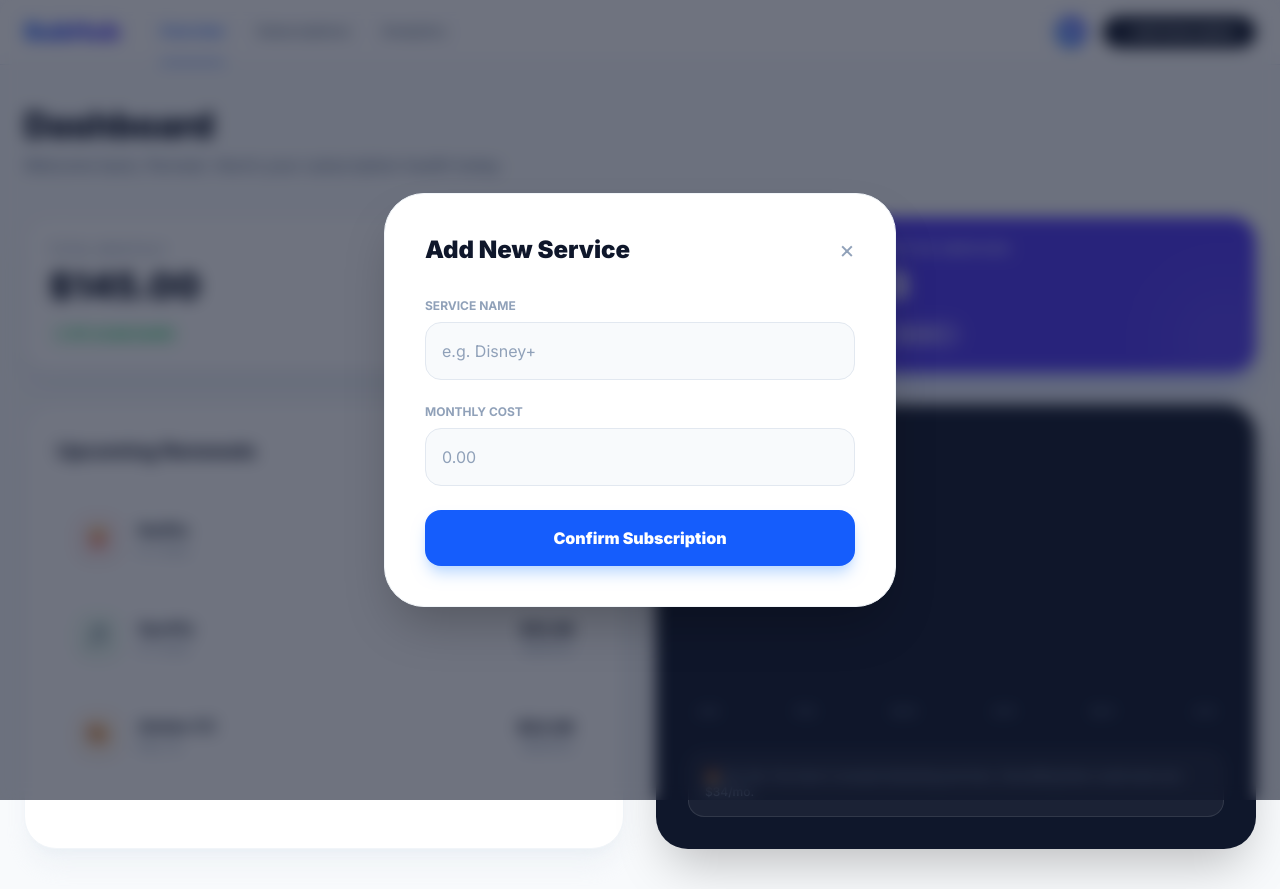
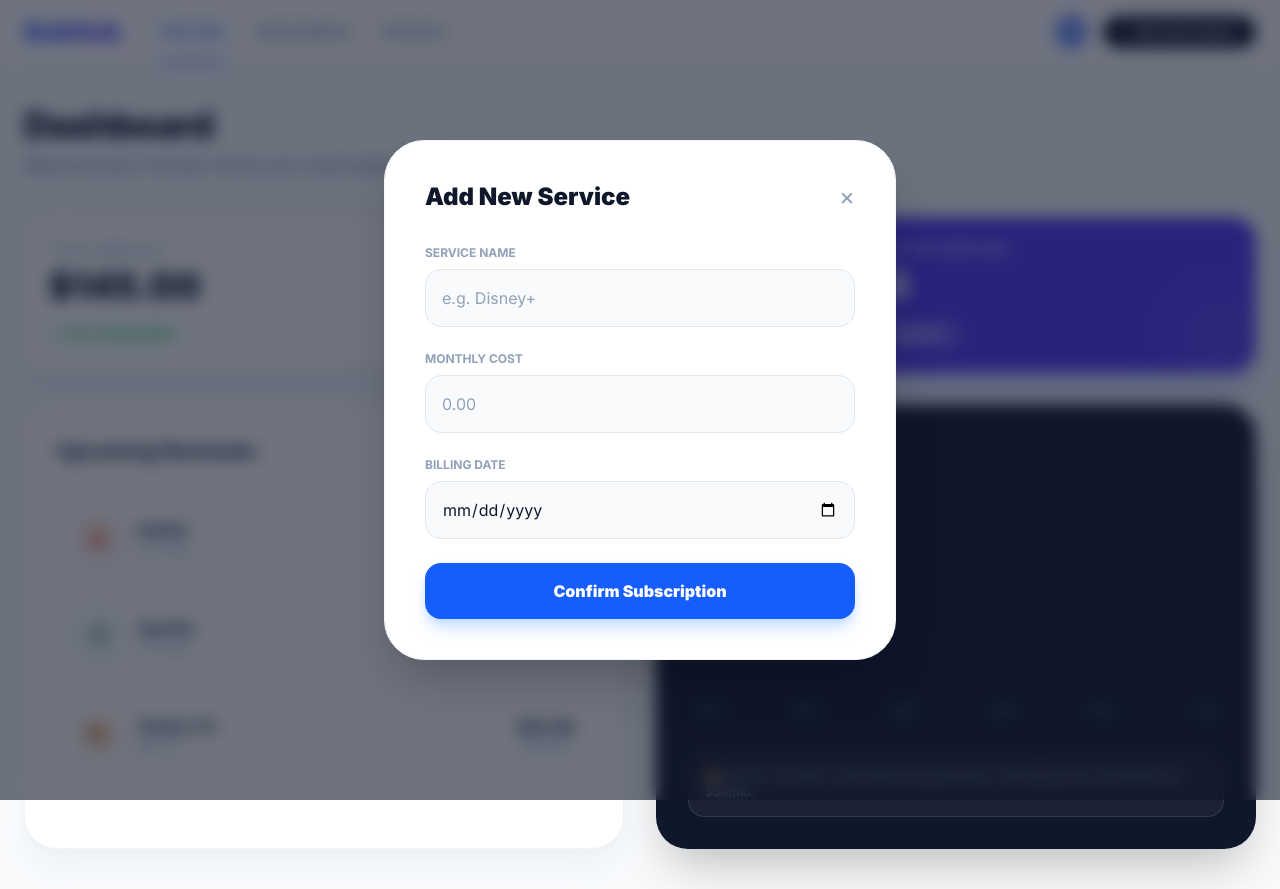
Before and after one commit to Parneetsandhu05/subhub, a Next.js app: page / in a window 1280 px wide. Both pictures are taken after a click on the button "+ Add Subscription". Built offline with nearby package versions, Linux system fonts and the light colour scheme.

Commit message:
feat: added localStorage persistence for subscriptions

```diff
--- a/src/app/page.tsx
+++ b/src/app/page.tsx
@@ -1,6 +1,6 @@
 'use client';
 
-import { useState } from 'react';
+import { useState, useEffect } from 'react';
 import Link from 'next/link';
 import AddSubscriptionModal from '@/components/AddSubscriptionModal';
 
@@ -12,6 +12,18 @@ export default function Home() {
     { name: 'Spotify', price: '$10.99', date: 'In 5 days', icon: '🎵', color: 'bg-green-50' },
     { name: 'Adobe CC', price: '$54.99', date: 'May 1st', icon: '🎨', color: 'bg-orange-50' },
   ]);
+  // 1. Load data from localStorage on startup
+  useEffect(() => {
+    const savedData = localStorage.getItem('subhub_storage');
+    if (savedData) {
+      setSubscriptions(JSON.parse(savedData));
+    }
+  }, []);
+
+  // 2. Save data to localStorage whenever the list changes
+  useEffect(() => {
+    localStorage.setItem('subhub_storage', JSON.stringify(subscriptions));
+  }, [subscriptions]);
 
   // 2. Logic to add a new subscription to the list
   const addSubscription = (newSub: any) => {
--- a/src/components/AddSubscriptionModal.tsx
+++ b/src/components/AddSubscriptionModal.tsx
@@ -11,7 +11,7 @@ interface ModalProps {
 export default function AddSubscriptionModal({ isOpen, onClose, onAdd }: ModalProps) {
   const [name, setName] = useState('');
   const [price, setPrice] = useState('');
-
+  const [billingDate, setBillingDate] = useState('');
   if (!isOpen) return null;
 
   const handleSubmit = (e: React.FormEvent) => {
@@ -21,7 +21,7 @@ export default function AddSubscriptionModal({ isOpen, onClose, onAdd }: ModalPr
     const newEntry = {
       name: name,
       price: `$${price}`,
-      date: 'Just added',
+      date: billingDate ? `Next: ${billingDate}` : 'No date set',
       icon: '🛡️',
       color: 'bg-blue-50'
     };
@@ -32,6 +32,7 @@ export default function AddSubscriptionModal({ isOpen, onClose, onAdd }: ModalPr
     // Clear the form
     setName('');
     setPrice('');
+    setBillingDate('');
   };
 
   return (
@@ -66,6 +67,15 @@ export default function AddSubscriptionModal({ isOpen, onClose, onAdd }: ModalPr
               className="w-full bg-slate-50 border border-slate-200 p-4 rounded-2xl focus:outline-none focus:ring-2 focus:ring-blue-500 transition text-slate-900 placeholder:text-slate-400"
             />
           </div>
+          <div>
+            <label className="block text-xs font-bold text-slate-400 uppercase mb-2">Billing Date</label>
+            <input
+              type="date"
+              value={billingDate}
+              onChange={(e) => setBillingDate(e.target.value)}
+              className="w-full bg-slate-50 border border-slate-200 p-4 rounded-2xl text-slate-900 focus:ring-2 focus:ring-blue-500 outline-none transition"
+              />
+          </div>
 
           <button type="submit" className="w-full bg-blue-600 text-white py-4 rounded-2xl font-black shadow-lg shadow-blue-200 hover:bg-blue-700 transition active:scale-95">
             Confirm Subscription
```
